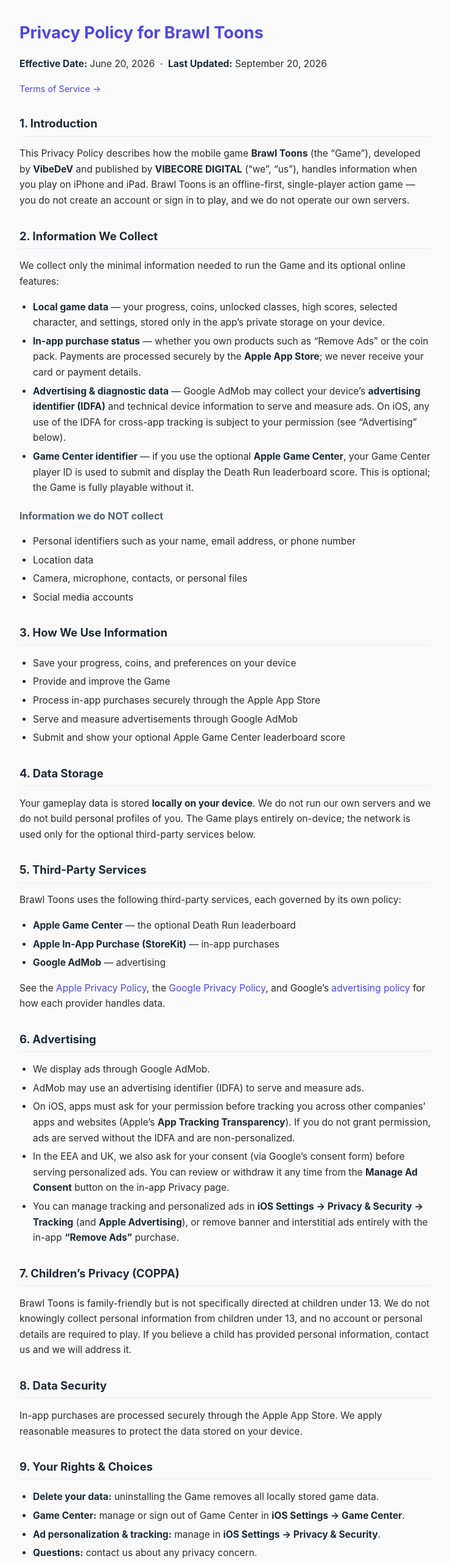
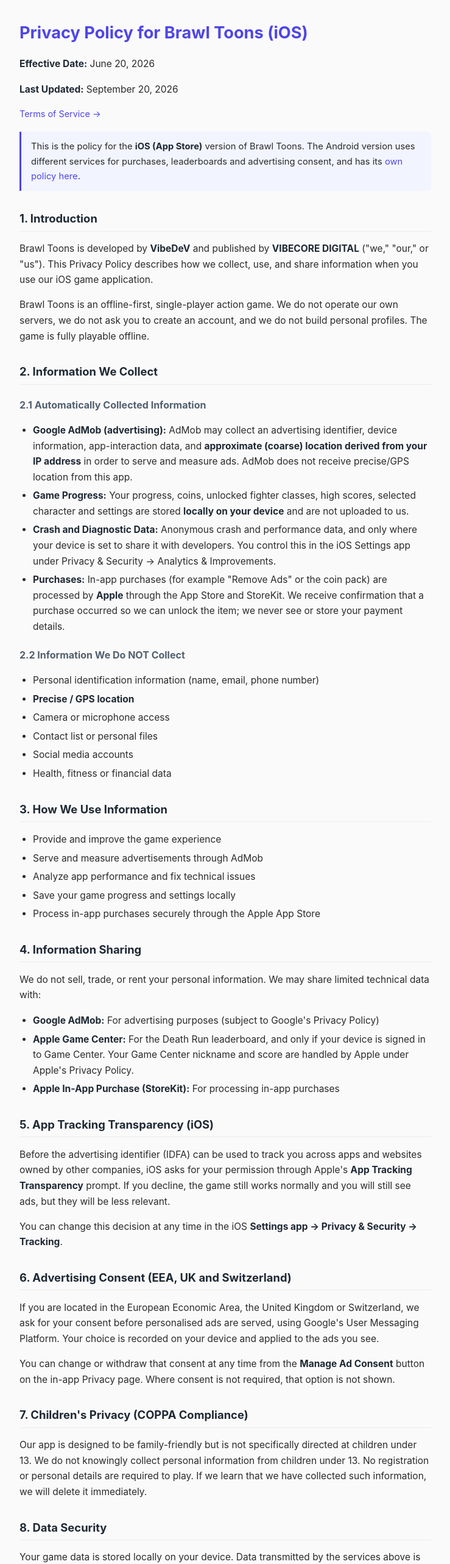
Before and after one commit to vibedev1229/brawltoons-privacy, a plain HTML site: page ios/index.html in a window 1280 px wide. Shown: the top 2565 px of the page at 61% size, without its empty margins (270-1009 px from the left). Drawn offline with Linux system fonts and the light colour scheme.

Commit message:
iOS privacy -> canonical 12-section format; add root support.html
- ios/index.html: match Tappy Bird's canonical structure (12 sections incl. ATT
  and EEA/UK/CH ad consent), h1 gains (iOS) marker, ASCII-hyphen title, .platform
  callout linking to the Android policy at ../, AdMob coarse-location-from-IP +
  device-controlled diagnostics wording. Kept the /ios/ path (referenced in ASC).
- support.html (repo root): FAQ + contact for Apple's Support URL field (needs an
  http URL, not a mailto); links to both privacy policies and the terms pages.

```diff
--- a/ios/index.html
+++ b/ios/index.html
@@ -3,7 +3,7 @@
 <head>
 <meta charset="UTF-8">
 <meta name="viewport" content="width=device-width, initial-scale=1.0">
-<title>Brawl Toons — Privacy Policy (iOS)</title>
+<title>Brawl Toons (iOS) - Privacy Policy</title>
 <style>
     * { box-sizing: border-box; }
     body { font-family: -apple-system, BlinkMacSystemFont, "Segoe UI", Roboto, Helvetica, Arial, sans-serif;
@@ -22,6 +22,8 @@
     .nav { font-size: 0.9rem; margin: 4px 0 0; }
     .contact { background: #eef0ff; padding: 16px 18px; border-radius: 10px; margin: 26px 0 8px; }
     .contact h2 { border: none; margin-top: 0; }
+    .platform { background: #f2f4ff; border-left: 3px solid #4f46e5; padding: 12px 16px;
+                border-radius: 0 8px 8px 0; margin: 18px 0 4px; font-size: 0.92rem; }
     @media (prefers-color-scheme: dark) {
       body { color: #e6e6e6; background: #141118; }
       h2 { color: #f0f0f4; border-bottom-color: #2a2632; }
@@ -29,115 +31,141 @@
       strong { color: #f0f0f4; }
       a { color: #a5b4fc; }
       .contact { background: #1e1a2b; }
+      .platform { background: #1e1a2b; border-left-color: #a5b4fc; }
     }
 </style>
 </head>
 <body>
-  <h1>Privacy Policy for Brawl Toons</h1>
-  <p><strong>Effective Date:</strong> June 20, 2026 &nbsp;·&nbsp; <strong>Last Updated:</strong> September 20, 2026</p>
+  <h1>Privacy Policy for Brawl Toons (iOS)</h1>
+  <p><strong>Effective Date:</strong> June 20, 2026</p>
+  <p><strong>Last Updated:</strong> September 20, 2026</p>
   <p class="nav"><a href="./terms.html">Terms of Service &rarr;</a></p>
 
+  <div class="platform">
+      This is the policy for the <strong>iOS (App Store)</strong> version of Brawl Toons. The
+      Android version uses different services for purchases, leaderboards and advertising
+      consent, and has its <a href="../">own policy here</a>.
+  </div>
+
   <h2>1. Introduction</h2>
-  <p>This Privacy Policy describes how the mobile game <strong>Brawl Toons</strong> (the &ldquo;Game&rdquo;),
-     developed by <strong>VibeDeV</strong> and published by <strong>VIBECORE DIGITAL</strong> (&ldquo;we&rdquo;, &ldquo;us&rdquo;), handles information when
-     you play on iPhone and iPad. Brawl Toons is an offline-first, single-player action game — you do not
-     create an account or sign in to play, and we do not operate our own servers.</p>
+  <p>Brawl Toons is developed by <strong>VibeDeV</strong> and published by
+     <strong>VIBECORE DIGITAL</strong> ("we," "our," or "us"). This Privacy Policy describes how
+     we collect, use, and share information when you use our iOS game application.</p>
+  <p>Brawl Toons is an offline-first, single-player action game. We do not operate our own servers,
+     we do not ask you to create an account, and we do not build personal profiles. The game is
+     fully playable offline.</p>
 
   <h2>2. Information We Collect</h2>
-  <p>We collect only the minimal information needed to run the Game and its optional online features:</p>
+  <h3>2.1 Automatically Collected Information</h3>
   <ul>
-    <li><strong>Local game data</strong> — your progress, coins, unlocked classes, high scores, selected
-        character, and settings, stored only in the app&rsquo;s private storage on your device.</li>
-    <li><strong>In-app purchase status</strong> — whether you own products such as &ldquo;Remove Ads&rdquo;
-        or the coin pack. Payments are processed securely by the <strong>Apple App Store</strong>; we never
-        receive your card or payment details.</li>
-    <li><strong>Advertising &amp; diagnostic data</strong> — Google AdMob may collect your device&rsquo;s
-        <strong>advertising identifier (IDFA)</strong> and technical device information to serve and measure
-        ads. On iOS, any use of the IDFA for cross-app tracking is subject to your permission (see
-        &ldquo;Advertising&rdquo; below).</li>
-    <li><strong>Game Center identifier</strong> — if you use the optional <strong>Apple Game Center</strong>,
-        your Game Center player ID is used to submit and display the Death Run leaderboard score. This is
-        optional; the Game is fully playable without it.</li>
+      <li><strong>Google AdMob (advertising):</strong> AdMob may collect an advertising
+          identifier, device information, app-interaction data, and <strong>approximate (coarse)
+          location derived from your IP address</strong> in order to serve and measure ads. AdMob
+          does not receive precise/GPS location from this app.</li>
+      <li><strong>Game Progress:</strong> Your progress, coins, unlocked fighter classes, high
+          scores, selected character and settings are stored <strong>locally on your device</strong>
+          and are not uploaded to us.</li>
+      <li><strong>Crash and Diagnostic Data:</strong> Anonymous crash and performance data, and
+          only where your device is set to share it with developers. You control this in the iOS
+          Settings app under Privacy &amp; Security &rarr; Analytics &amp; Improvements.</li>
+      <li><strong>Purchases:</strong> In-app purchases (for example "Remove Ads" or the coin pack)
+          are processed by <strong>Apple</strong> through the App Store and StoreKit. We receive
+          confirmation that a purchase occurred so we can unlock the item; we never see or store
+          your payment details.</li>
   </ul>
 
-  <h3>Information we do NOT collect</h3>
+  <h3>2.2 Information We Do NOT Collect</h3>
   <ul>
-    <li>Personal identifiers such as your name, email address, or phone number</li>
-    <li>Location data</li>
-    <li>Camera, microphone, contacts, or personal files</li>
-    <li>Social media accounts</li>
+      <li>Personal identification information (name, email, phone number)</li>
+      <li><strong>Precise / GPS location</strong></li>
+      <li>Camera or microphone access</li>
+      <li>Contact list or personal files</li>
+      <li>Social media accounts</li>
+      <li>Health, fitness or financial data</li>
   </ul>
 
   <h2>3. How We Use Information</h2>
   <ul>
-    <li>Save your progress, coins, and preferences on your device</li>
-    <li>Provide and improve the Game</li>
-    <li>Process in-app purchases securely through the Apple App Store</li>
-    <li>Serve and measure advertisements through Google AdMob</li>
-    <li>Submit and show your optional Apple Game Center leaderboard score</li>
+      <li>Provide and improve the game experience</li>
+      <li>Serve and measure advertisements through AdMob</li>
+      <li>Analyze app performance and fix technical issues</li>
+      <li>Save your game progress and settings locally</li>
+      <li>Process in-app purchases securely through the Apple App Store</li>
   </ul>
 
-  <h2>4. Data Storage</h2>
-  <p>Your gameplay data is stored <strong>locally on your device</strong>. We do not run our own servers and
-     we do not build personal profiles of you. The Game plays entirely on-device; the network is used only
-     for the optional third-party services below.</p>
-
-  <h2>5. Third-Party Services</h2>
-  <p>Brawl Toons uses the following third-party services, each governed by its own policy:</p>
+  <h2>4. Information Sharing</h2>
+  <p>We do not sell, trade, or rent your personal information. We may share limited technical data
+     with:</p>
   <ul>
-    <li><strong>Apple Game Center</strong> — the optional Death Run leaderboard</li>
-    <li><strong>Apple In-App Purchase (StoreKit)</strong> — in-app purchases</li>
-    <li><strong>Google AdMob</strong> — advertising</li>
-  </ul>
-  <p>See the <a href="https://www.apple.com/legal/privacy/">Apple Privacy Policy</a>, the
-     <a href="https://policies.google.com/privacy">Google Privacy Policy</a>, and Google&rsquo;s
-     <a href="https://policies.google.com/technologies/ads">advertising policy</a> for how each provider
-     handles data.</p>
-
-  <h2>6. Advertising</h2>
-  <ul>
-    <li>We display ads through Google AdMob.</li>
-    <li>AdMob may use an advertising identifier (IDFA) to serve and measure ads.</li>
-    <li>On iOS, apps must ask for your permission before tracking you across other companies&rsquo; apps and
-        websites (Apple&rsquo;s <strong>App Tracking Transparency</strong>). If you do not grant permission,
-        ads are served without the IDFA and are non-personalized.</li>
-    <li>In the EEA and UK, we also ask for your consent (via Google&rsquo;s consent form) before serving
-        personalized ads. You can review or withdraw it any time from the <strong>Manage Ad Consent</strong>
-        button on the in-app Privacy page.</li>
-    <li>You can manage tracking and personalized ads in <strong>iOS Settings &rarr; Privacy &amp; Security
-        &rarr; Tracking</strong> (and <strong>Apple Advertising</strong>), or remove banner and interstitial
-        ads entirely with the in-app <strong>&ldquo;Remove Ads&rdquo;</strong> purchase.</li>
+      <li><strong>Google AdMob:</strong> For advertising purposes (subject to Google's Privacy
+          Policy)</li>
+      <li><strong>Apple Game Center:</strong> For the Death Run leaderboard, and only if your
+          device is signed in to Game Center. Your Game Center nickname and score are handled by
+          Apple under Apple's Privacy Policy.</li>
+      <li><strong>Apple In-App Purchase (StoreKit):</strong> For processing in-app purchases</li>
   </ul>
 
-  <h2>7. Children&rsquo;s Privacy (COPPA)</h2>
-  <p>Brawl Toons is family-friendly but is not specifically directed at children under 13. We do not knowingly
-     collect personal information from children under 13, and no account or personal details are required to
-     play. If you believe a child has provided personal information, contact us and we will address it.</p>
+  <h2>5. App Tracking Transparency (iOS)</h2>
+  <p>Before the advertising identifier (IDFA) can be used to track you across apps and websites
+     owned by other companies, iOS asks for your permission through Apple's
+     <strong>App Tracking Transparency</strong> prompt. If you decline, the game still works
+     normally and you will still see ads, but they will be less relevant.</p>
+  <p>You can change this decision at any time in the iOS <strong>Settings app &rarr; Privacy &amp;
+     Security &rarr; Tracking</strong>.</p>
+
+  <h2>6. Advertising Consent (EEA, UK and Switzerland)</h2>
+  <p>If you are located in the European Economic Area, the United Kingdom or Switzerland, we ask
+     for your consent before personalised ads are served, using Google's User Messaging Platform.
+     Your choice is recorded on your device and applied to the ads you see.</p>
+  <p>You can change or withdraw that consent at any time from the <strong>Manage Ad Consent</strong>
+     button on the in-app Privacy page. Where consent is not required, that option is not shown.</p>
+
+  <h2>7. Children's Privacy (COPPA Compliance)</h2>
+  <p>Our app is designed to be family-friendly but is not specifically directed at children under
+     13. We do not knowingly collect personal information from children under 13. No registration
+     or personal details are required to play. If we learn that we have collected such information,
+     we will delete it immediately.</p>
 
   <h2>8. Data Security</h2>
-  <p>In-app purchases are processed securely through the Apple App Store. We apply reasonable measures to
-     protect the data stored on your device.</p>
+  <p>Your game data is stored locally on your device. Data transmitted by the services above is
+     encrypted in transit. We implement appropriate security measures to protect against
+     unauthorized access, alteration, or destruction of data.</p>
 
-  <h2>9. Your Rights &amp; Choices</h2>
+  <h2>9. Third-Party Services</h2>
+  <p>Our app uses the following third-party services:</p>
   <ul>
-    <li><strong>Delete your data:</strong> uninstalling the Game removes all locally stored game data.</li>
-    <li><strong>Game Center:</strong> manage or sign out of Game Center in <strong>iOS Settings &rarr; Game
-        Center</strong>.</li>
-    <li><strong>Ad personalization &amp; tracking:</strong> manage in <strong>iOS Settings &rarr; Privacy
-        &amp; Security</strong>.</li>
-    <li><strong>Questions:</strong> contact us about any privacy concern.</li>
+      <li><strong>Google AdMob:</strong> <a href="https://policies.google.com/privacy">Google Privacy Policy</a></li>
+      <li><strong>Google User Messaging Platform:</strong> <a href="https://policies.google.com/privacy">Google Privacy Policy</a></li>
+      <li><strong>Apple Game Center:</strong> <a href="https://www.apple.com/legal/privacy/">Apple Privacy Policy</a></li>
+      <li><strong>Apple In-App Purchase (StoreKit):</strong> <a href="https://www.apple.com/legal/privacy/">Apple Privacy Policy</a></li>
   </ul>
 
-  <h2>10. Changes to This Policy</h2>
-  <p>We may update this Privacy Policy from time to time. Material changes are reflected in the
-     &ldquo;Last Updated&rdquo; date above.</p>
+  <h2>10. Your Choices</h2>
+  <ul>
+      <li><strong>App Tracking:</strong> Manage the tracking permission in Settings &rarr; Privacy
+          &amp; Security &rarr; Tracking</li>
+      <li><strong>Ad Consent:</strong> Where applicable, manage or withdraw consent from the
+          Manage Ad Consent button on the in-app Privacy page</li>
+      <li><strong>Remove Ads:</strong> The "Remove Ads" in-app purchase removes banner and
+          interstitial advertising</li>
+      <li><strong>Game Center:</strong> The Death Run leaderboard is optional. You can sign out of
+          Game Center in the iOS Settings app at any time and continue playing</li>
+      <li><strong>Data Deletion:</strong> Deleting the app removes all locally stored game data.
+          Because we hold no account and no server-side copy, there is nothing further for us to
+          delete</li>
+  </ul>
+
+  <h2>11. Changes to This Privacy Policy</h2>
+  <p>We may update this Privacy Policy from time to time. We will notify users of any material
+     changes by updating the "Last Updated" date at the top of this policy.</p>
 
   <div class="contact">
-    <h2>Contact Us</h2>
-    <p>Email: <a href="mailto:vibedev1229@gmail.com">vibedev1229@gmail.com</a><br>
-       Developer: VibeDeV &middot; Publisher: VIBECORE DIGITAL</p>
+      <h2>12. Contact Us</h2>
+      <p>If you have any questions about this Privacy Policy, please contact us at:</p>
+      <p><strong>Email:</strong> vibedev1229@gmail.com</p>
+      <p><strong>Developer:</strong> VibeDeV</p>
+      <p><strong>Publisher:</strong> VIBECORE DIGITAL</p>
   </div>
 
-  <p style="margin-top:22px;font-size:0.9rem;color:#777;">By playing Brawl Toons, you agree to this Privacy Policy.</p>
 </body>
 </html>
```
Also changed, not shown: support.html (added, +96 -0 lines).
